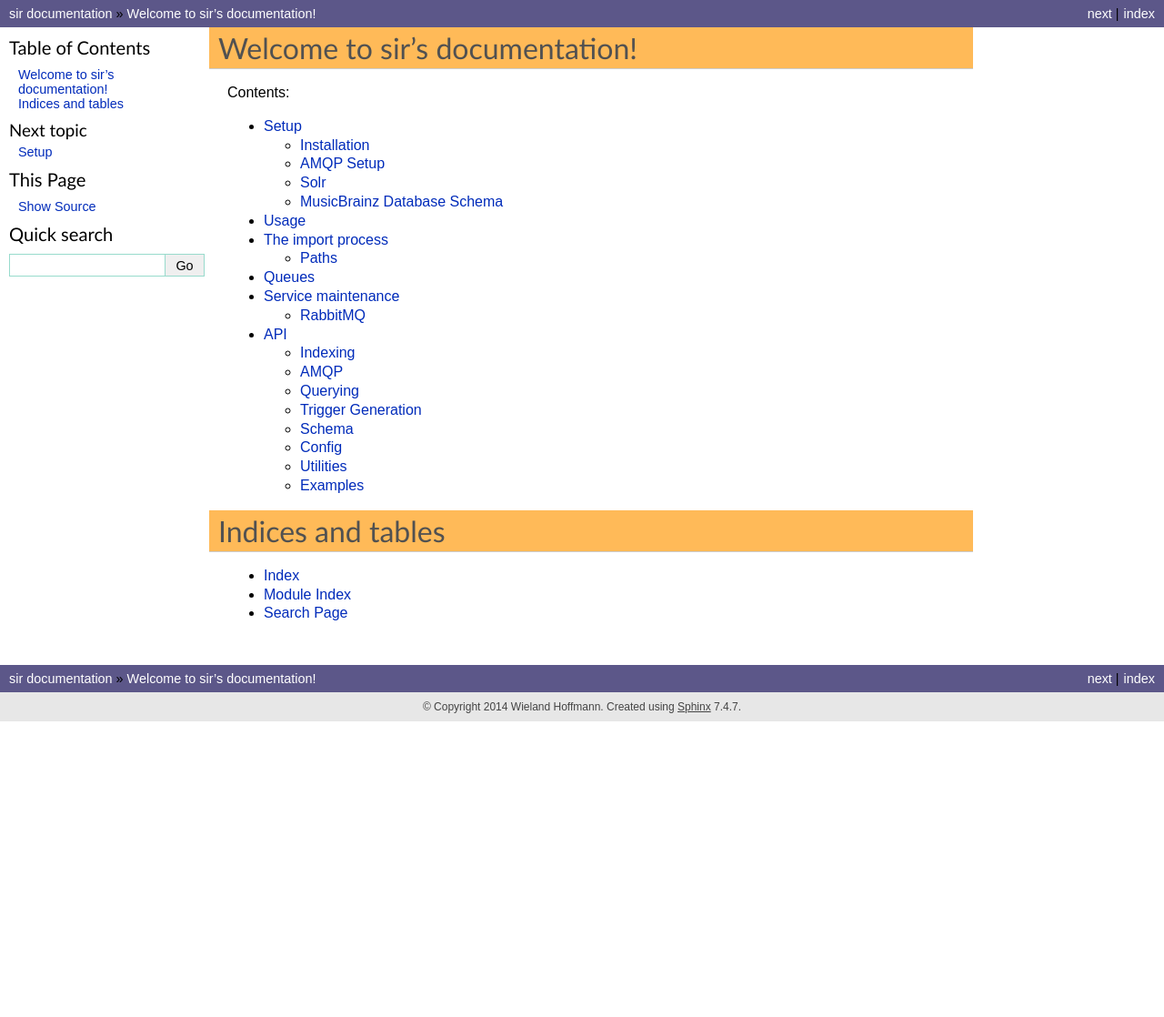
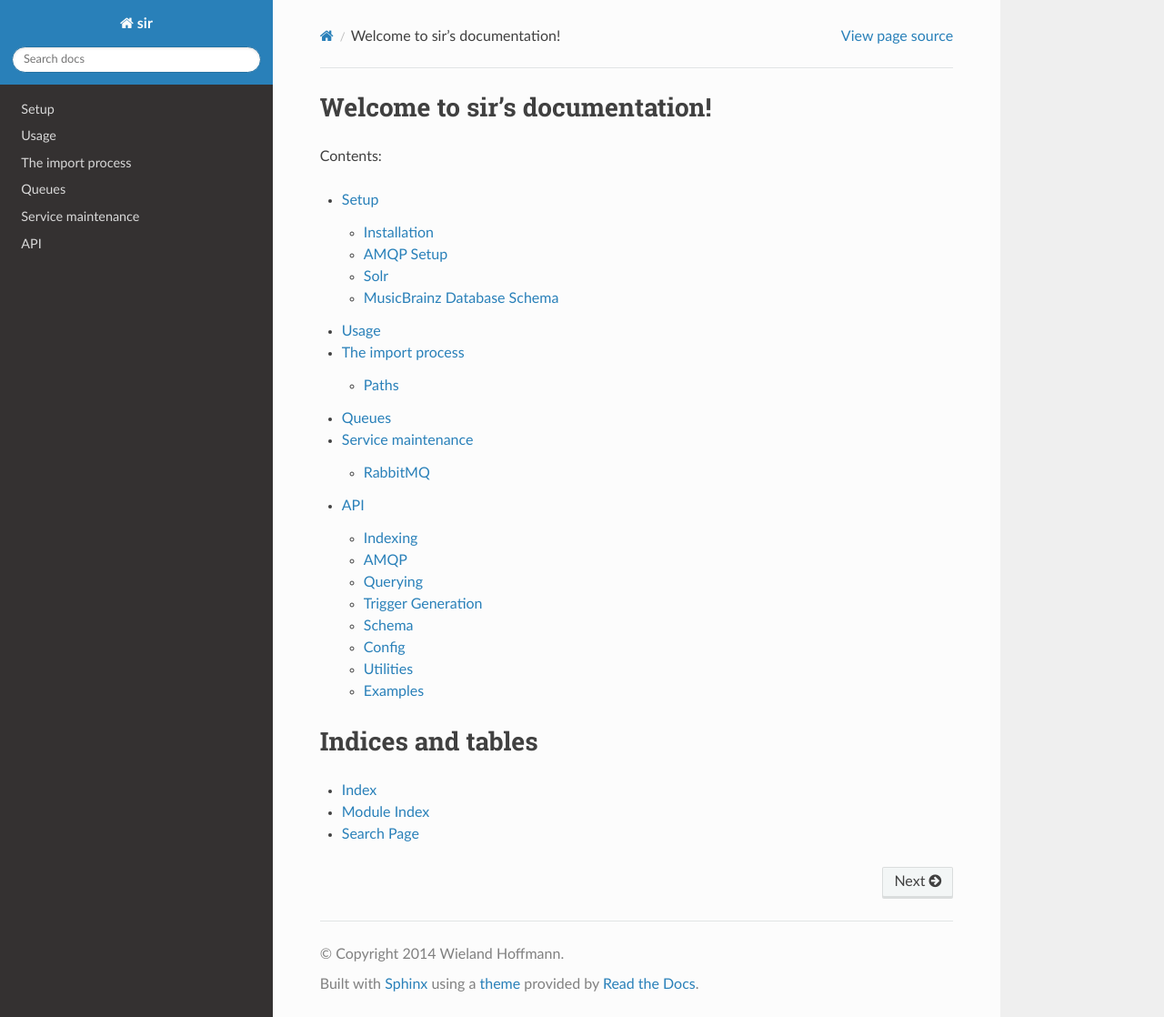
Before and after one commit to metabrainz/sir, a Sphinx documentation site: the page built from docs/source/index.rst, in a window 1280 px wide and 1118 px high. Shown: the whole window at 91% size. Built offline with Sphinx 7.4.7 and the Read the Docs theme 3.1.0, drawn with Linux system fonts in a browser that asks for light colours; the version number could not be read and is left out.

Commit message:
Use readthedocs theme for SIR docs
readthedocs has started to obey the theme specified in the project's sphinx
configuration since a while. The current sphinx theme configuration of sir docs
predates RTD and was not actually not being used for as long as the docs have
been on RTD. Update the documentation to explicitly use the RTD theme for docs.

```diff
--- /dev/null
+++ b/docs/requirements.txt
@@ -0,0 +1,3 @@
+sphinx==8.2.3
+sphinx-rtd-theme==3.0.2
+-r ../requirements.txt
--- a/docs/source/conf.py
+++ b/docs/source/conf.py
@@ -103,27 +103,8 @@ pygments_style = 'sphinx'
 
 # The theme to use for HTML and HTML Help pages.  See the documentation for
 # a list of builtin themes.
-html_theme = 'default'
-
-# Theme options are theme-specific and customize the look and feel of a theme
-# further.  For a list of options available for each theme, see the
-# documentation.
-html_theme_options = {
-        "footerbgcolor": "#e7e7e7",
-        "footertextcolor": "#444444",
-        "sidebarbgcolor": "#ffffff",
-        "sidebartextcolor": "#000000",
-        "sidebarlinkcolor": "002bba",
-        "relbarbgcolor": "#5c5789",
-        "relbartextcolor": "#000000",
-        "bgcolor": "#ffffff",
-        "textcolor": "#000000",
-        "linkcolor": "#002bba",
-        "headbgcolor": "#ffba58",
-        "headtextcolor": "#515151",
-        "codebgcolor": "#dddddd",
-        "codetextcolor": "#000000"
-        }
+import sphinx_rtd_theme
+html_theme = 'sphinx_rtd_theme'
 
 # Add any paths that contain custom themes here, relative to this directory.
 #html_theme_path = []
```
Also changed, not shown: docs/.readthedocs.yaml.
